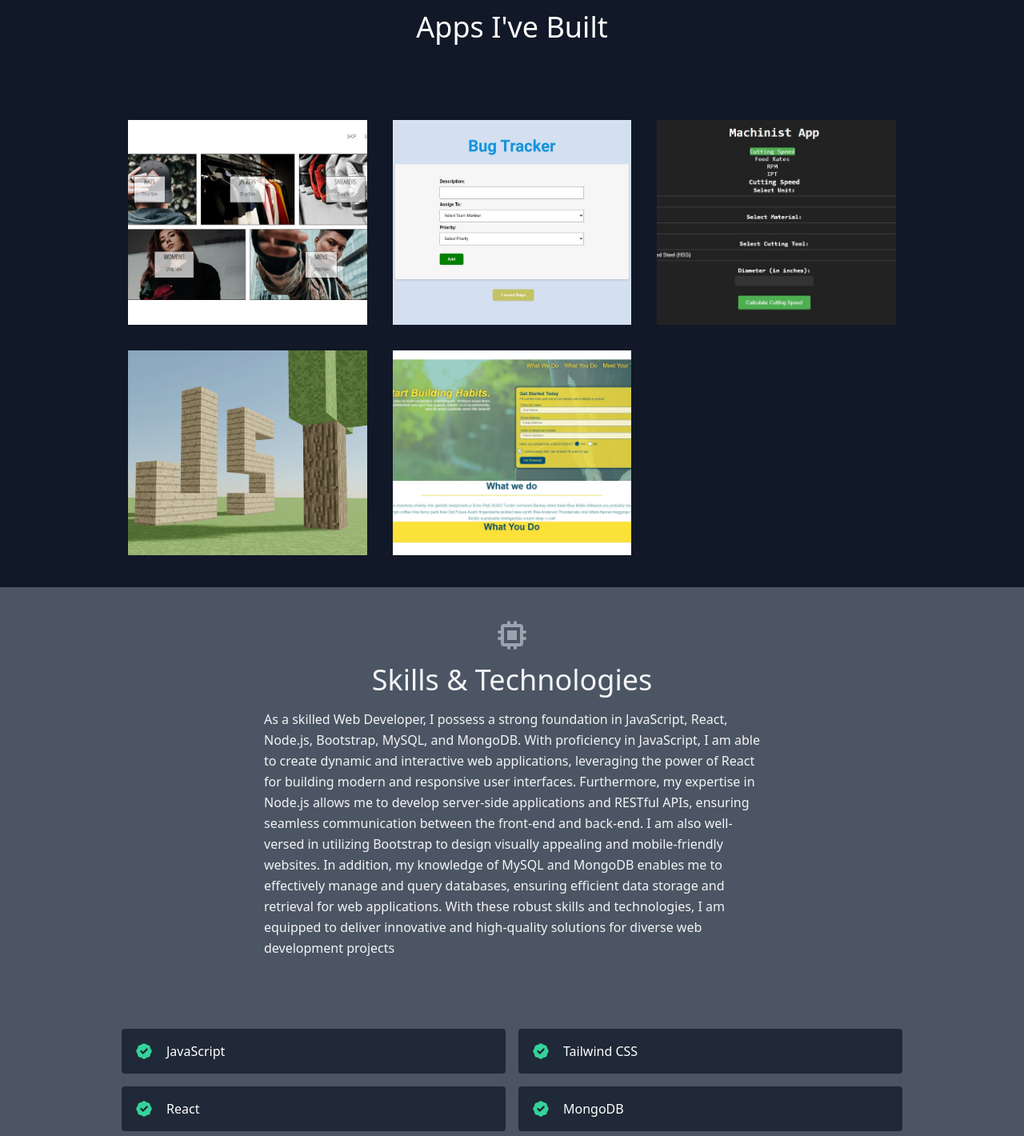
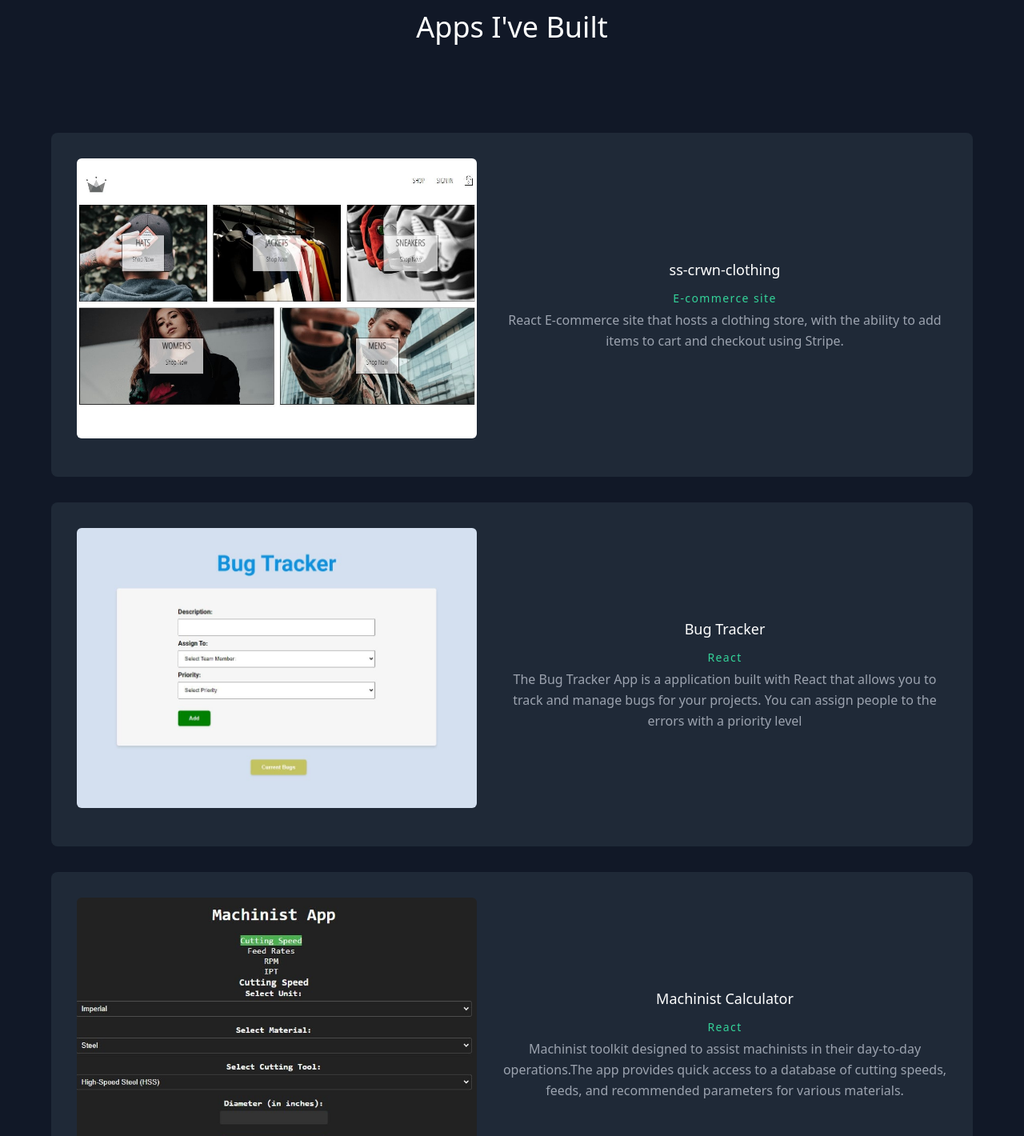
Before and after one commit to scottskinn/my-portfolio, a React (Create React App) app: page / in a window 1280 px wide. Shown: the part 900-2320 px from the top of the page at 80% size. Built offline with nearby package versions, Linux system fonts and the light colour scheme.

Commit message:
modify project layout for better veiwing

```diff
--- a/package.json
+++ b/package.json
@@ -10,7 +10,7 @@
     "react-scripts": "^1.1.5"
   },
   "scripts": {
-    "start": "craco start",
+    "start": "set PORT=3001 && craco start",
     "build": "craco build",
     "test": "craco test",
     "eject": "react-scripts eject"
--- a/src/components/About.js
+++ b/src/components/About.js
@@ -7,8 +7,7 @@ export default function About() {
         <div className="lg:flex-grow md:w-1/2 lg:pr-24 md:pr-16 flex flex-col md:items-start md:text-left mb-16 md:mb-0 items-center text-center">
           <h1 className="title-font sm:text-4xl text-3xl mb-4 font-medium text-gray-100">
             Hi, I'm Scott.
-            <br className="hidden lg:inline-block" /> I love to build amazing
-            apps.
+            <br className="hidden lg:inline-block" /> Front-end Web Developer.
           </h1>
           <p className="mb-8 leading-relaxed text-gray-100 sm:text-left">
             Graduated from Carleton University with a certificate in Full-Stack Web Development. A highly motivated and skilled individual seeking to transition a career in web development. Proficient in React and JavaScript, with a strong understanding of front-end web design principles. Proven learner with excellent problem-solving skills and a passion for creating dynamic and engaging websites. Creative Developer with proficiency in monitoring software performance tests and revising programs for corrections. First-rate critical thinking and organizational skills. Excellent understanding of basic development principles and programming for diverse operating systems.
--- a/src/components/Projects.js
+++ b/src/components/Projects.js
@@ -4,40 +4,39 @@ import { projects } from "../data";
 
 export default function Projects() {
   return (
-    <section id="projects" className="text-gray-400 bg-gray-900 body-font">
-      <div className="container px-5 py-10 mx-auto text-center lg:px-40">
+    <section id="projects" className="flex flex-row text-gray-400 bg-gray-900 body-font">
+      <div className="container px-5 py-10 mx-auto text-center lg:px-12">
         <div className="flex flex-col w-full mb-20">
           <CodeIcon className="mx-auto inline-block w-10 mb-4" />
           <h1 className="sm:text-4xl text-3xl font-medium title-font mb-4 text-white">
             Apps I've Built
           </h1>
-          <p className="lg:w-2/3 mx-auto leading-relaxed text-base"></p>
         </div>
-        <div className="flex flex-wrap -m-4">
+
+        <div className="flex flex-col items-center">
           {projects.map((project) => (
             <a
               href={project.link}
-              key={project.image}
-              className="sm:w-1/2 w-full md:w-1/2 lg:w-1/3 p-4"
+              key={project.title}
+              className="w-full md:w-2/3 lg:w-full p-4"
               target="_blank"
               rel="noopener noreferrer"
             >
-              <div className="relative">
+              <div className="flex flex-col lg:flex-row h-full bg-gray-800 p-8 rounded-lg items-center">
                 <img
-                  alt="gallery"
-                  className="w-full h-64 bg-contain object-cover object-center"
+                  alt="project"
+                  className="mb-4 object-cover object-center lg:mr-8 rounded-md"
                   src={project.image}
+                  style={{ height: "350px", width: "500px" }}
                 />
-                <div className="absolute inset-0 flex items-center justify-center opacity-0 hover:opacity-100">
-                  <div className="px-8 py-10 relative z-10 w-full h-64 border-4 border-gray-800 bg-gray-900">
-                    <h2 className="tracking-widest text-sm title-font font-medium text-green-400 mb-1">
-                      {project.subtitle}
-                    </h2>
-                    <h1 className="title-font text-lg font-medium text-white mb-3">
-                      {project.title}
-                    </h1>
-                    <p className="leading-relaxed">{project.description}</p>
-                  </div>
+                <div className="flex-auto flex-col items-center text-left lg:text-center">
+                  <h1 className="title-font text-lg font-medium text-white mb-3">
+                    {project.title}
+                  </h1>
+                  <h2 className="tracking-widest text-sm title-font font-medium text-green-400 mb-1">
+                    {project.subtitle}
+                  </h2>
+                  <p className="leading-relaxed">{project.description}</p>
                 </div>
               </div>
             </a>
--- a/src/data.js
+++ b/src/data.js
@@ -3,7 +3,7 @@ export const projects = [
     title: "ss-crwn-clothing",
     subtitle: "E-commerce site",
     description:
-      "React E-commerce site with logins and chart checkout.",
+      "React E-commerce site that hosts a clothing store, with the ability to add items to cart and checkout using Stripe.",
     image: "./images/Homepage.jpg",
     link: "https://ss-crwn-clothing.netlify.app/",
   },
@@ -11,7 +11,7 @@ export const projects = [
     title: "Bug Tracker",
     subtitle: "React",
     description:
-    "Keep track of errors in your projects.",
+    "The Bug Tracker App is a application built with React that allows you to track and manage bugs for your projects. You can assign people to the errors with a priority level",
     image: "./images/bug-tracker.jpg",
     link: "https://bug-tracker-2n.netlify.app/",
   },
@@ -19,7 +19,7 @@ export const projects = [
     title: "Machinist Calculator",
     subtitle: "React",
     description:
-    "Calculator app for speeds & feeds for cutting tools.",
+    "Machinist toolkit designed to assist machinists in their day-to-day operations.The app provides quick access to a database of cutting speeds, feeds, and recommended parameters for various materials.",
     image: "./images/Machin-cal.jpg",
     link: "https://machinist-calculator.netlify.app/",
   },
@@ -27,7 +27,7 @@ export const projects = [
     title: "Minecraft",
     subtitle: "React",
     description:
-      "This project is a mimic of Minecraft in React.",
+      "This project is a mimic of the game Minecraft in React. Create your own world!",
     image: "./images/mincraft.png",
     link: "https://react-minecraft-byscott.netlify.app/",
   },
@@ -35,7 +35,7 @@ export const projects = [
     title: "Run Buddy",
     subtitle: "HTML and CSS",
     description:
-      "First page i made myself using html and css and deployed through github pages.",
+      "First page I made myself using HTML and CSS and deployed through github pages. This is a fitness app that can set you up with local trainers.",
     image: "./images/Run-buddy.jpg",
     link: "https://scottskinn.github.io/run-buddy",
   },
```
Also changed, not shown: 1 other file (tests, documents, lock files or other folders).
